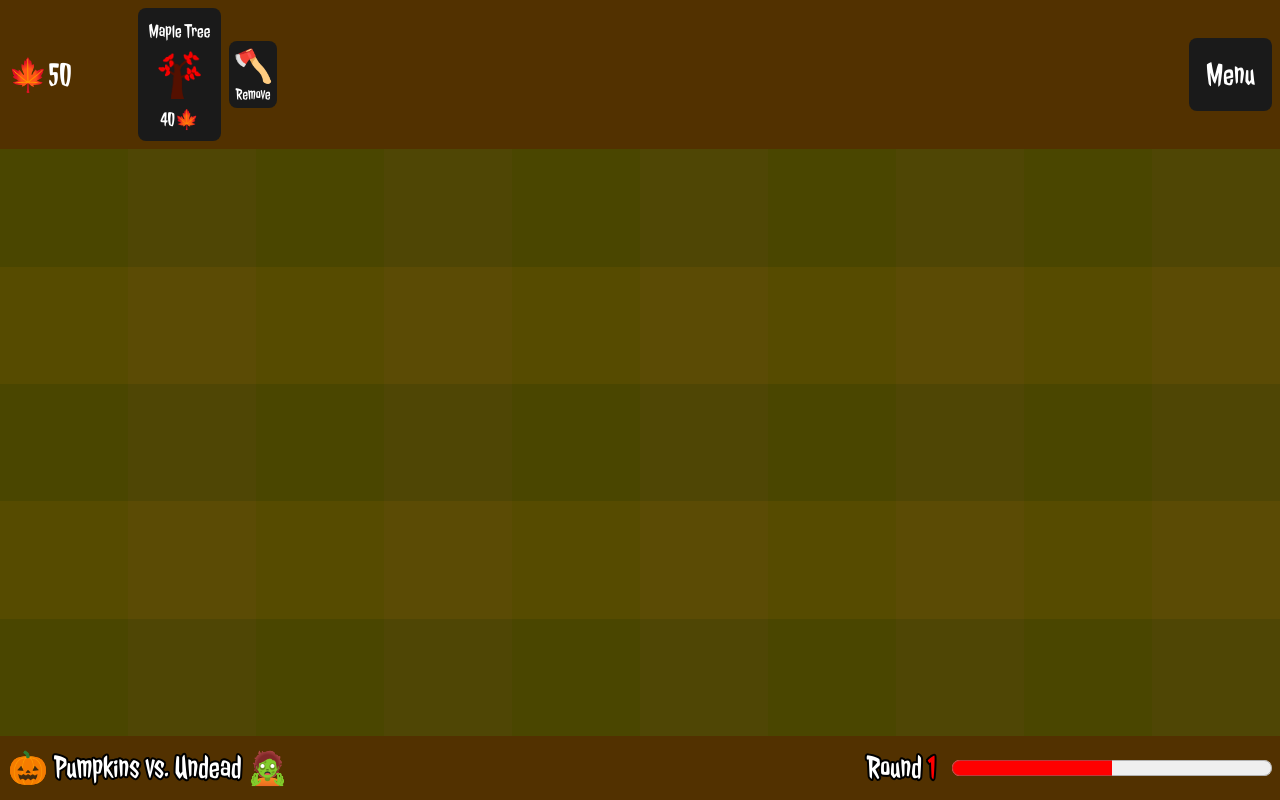
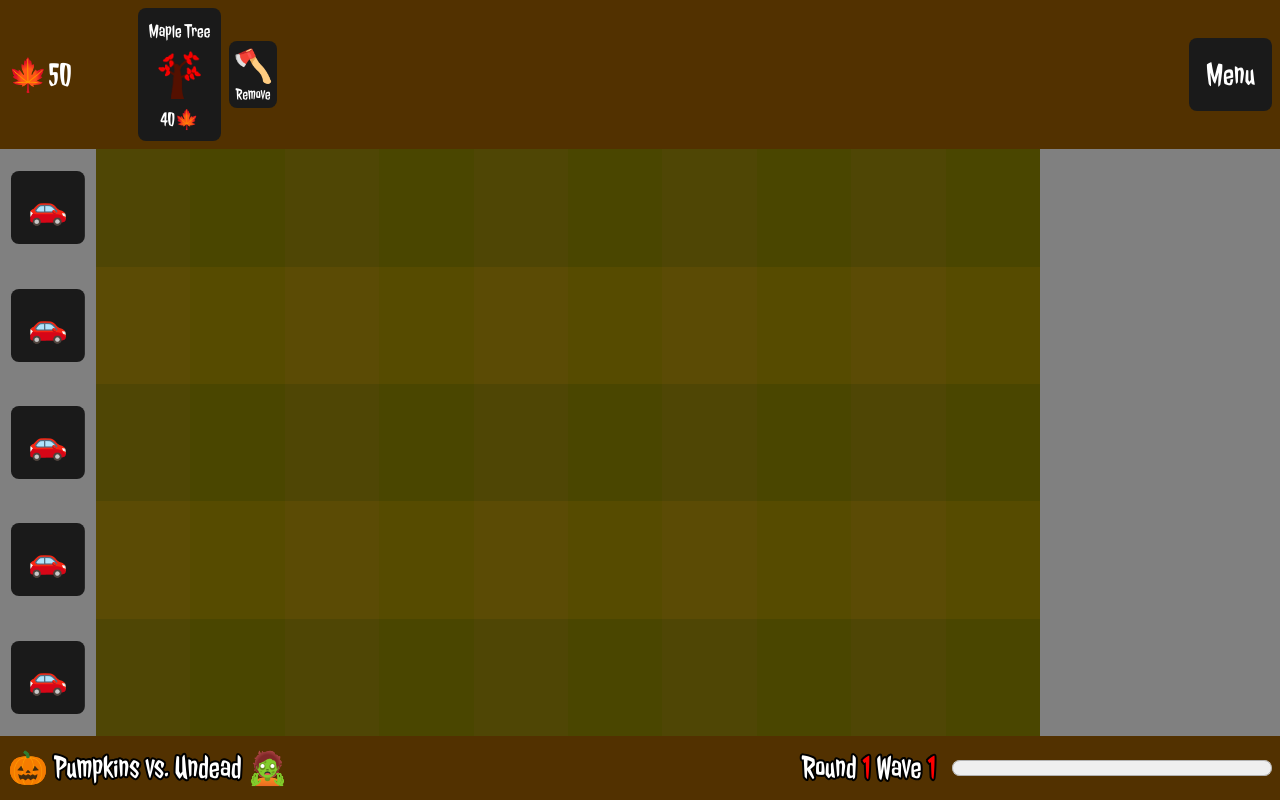
Before and after one commit to Axwabo/pumpkins-vs-undead, a Vue app: page / in a window 1280 px wide. Both pictures are taken after a click on the button "Play". Built offline with nearby package versions, Linux system fonts and the light colour scheme.

Commit message:
begin rounds

```diff
--- a/src/components/Lane.vue
+++ b/src/components/Lane.vue
@@ -9,13 +9,32 @@ const { index } = defineProps<{ index: number; }>();
 
 <template>
     <div class="lane">
+        <div class="house">
+            <button>🚗</button>
+        </div>
         <PumpkinSlot v-for="(pumpkin, slotIndex) in lanes[index]" :key="pumpkin?.type ?? slotIndex" :index :slotIndex :pumpkin />
+        <div class="sidewalk"></div>
     </div>
 </template>
 
 <style scoped>
 .lane {
     display: grid;
-    grid-template-columns: repeat(10, 1fr);
+    grid-template-columns: 6rem repeat(10, 1fr) 15rem;
+}
+
+.house {
+    background-color: gray;
+    display: grid;
+    place-items: center;
+}
+
+.house button {
+    scale: -1 1;
+    font-size: 2rem;
+}
+
+.sidewalk {
+    background-color: gray;
 }
 </style>
--- a/src/components/Stats.vue
+++ b/src/components/Stats.vue
@@ -1,16 +1,20 @@
 <script setup lang="ts">
 import { storeToRefs } from "pinia";
 import useGameStore from "../stores/gameStore.ts";
+import { computed } from "vue";
+import rounds from "../types/rounds/roundDefinitions.ts";
 
-const { round } = storeToRefs(useGameStore());
+const { round, wave, zombiesThisRound } = storeToRefs(useGameStore());
+
+const totalZombies = computed(() => rounds[round.value]!.reduce((prev, curr) => curr.length + prev, 0));
 </script>
 
 <template>
     <footer id="stats">
         <span>🎃 ️Pumpkins vs. Undead 🧟</span>
         <div class="separator"></div>
-        <span>Round <span class="round">{{ round }}</span></span>
-        <progress value="0.5"></progress>
+        <span>Round <span class="red">{{ round + 1 }}</span> Wave <span class="red">{{ wave + 1 }}</span></span>
+        <progress :value="zombiesThisRound" :max="totalZombies"></progress>
     </footer>
 </template>
 
@@ -25,11 +29,12 @@ const { round } = storeToRefs(useGameStore());
     paint-order: stroke fill;
 }
 
-.round {
+.red {
     color: red;
 }
 
 progress {
     accent-color: red;
+    scale: -1;
 }
 </style>
--- a/src/stores/gameStore.ts
+++ b/src/stores/gameStore.ts
@@ -6,6 +6,8 @@ import { createLanes, type Lane } from "../types/lane.ts";
 interface State {
     leaves: number;
     round: number;
+    wave: number;
+    zombiesThisRound: number;
     unlockedCards: PumpkinType[];
     lanes: Lane[];
     dragging: PumpkinType | "axe" | undefined;
@@ -14,7 +16,9 @@ interface State {
 const store = defineStore("game", {
     state: (): State => ({
         leaves: 50,
-        round: 1,
+        round: 0,
+        wave: 0,
+        zombiesThisRound: 0,
         unlockedCards: reactive([ "Maple Tree" ]),
         lanes: createLanes(),
         dragging: undefined
--- a/src/types/entity.ts
+++ b/src/types/entity.ts
@@ -1,5 +1,6 @@
 export default abstract class Entity<T extends Entity<T>> {
     protected readonly laneIndex: number;
+    abstract health: number;
 
     constructor(laneIndex: number) {
         this.laneIndex = laneIndex;
--- a/src/types/pumpkins/mapleTree.ts
+++ b/src/types/pumpkins/mapleTree.ts
@@ -14,6 +14,8 @@ interface LeafDrop {
 
 export default class MapleTree extends Pumpkin {
     readonly type: PumpkinType = "Maple Tree";
+
+    health: number = 100;
 
     private remaining: number = randomize();
 
--- /dev/null
+++ b/src/types/rounds/round.ts
@@ -0,0 +1,5 @@
+import type { UndeadType } from "../undead/undeadType.ts";
+
+export type Wave = UndeadType[];
+
+export type Round = Wave[];
--- /dev/null
+++ b/src/types/rounds/roundDefinitions.ts
@@ -0,0 +1,11 @@
+import type { Round } from "./round.ts";
+
+const rounds: Round[] = [
+    [
+        [ "generic" ],
+        [ "generic", "generic" ],
+        [ "generic", "generic", "generic" ]
+    ]
+] as const;
+
+export default rounds;
--- a/src/types/undead/undead.ts
+++ b/src/types/undead/undead.ts
@@ -1,5 +1,5 @@
 import Entity from "../entity.ts";
 
 export default abstract class Undead extends Entity<Undead> {
-
+    abstract readonly speed: number;
 }
```
